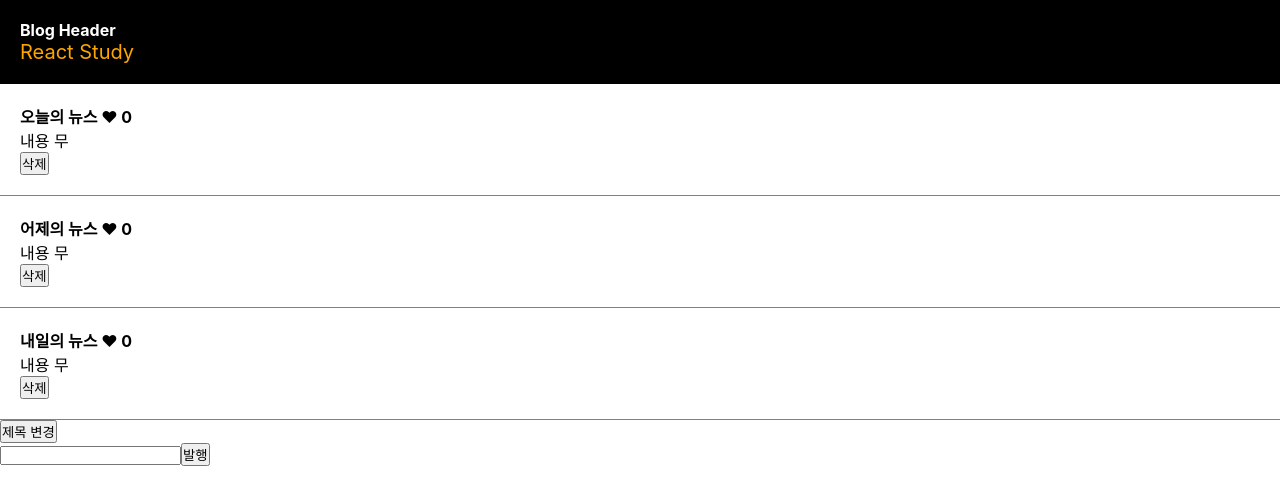
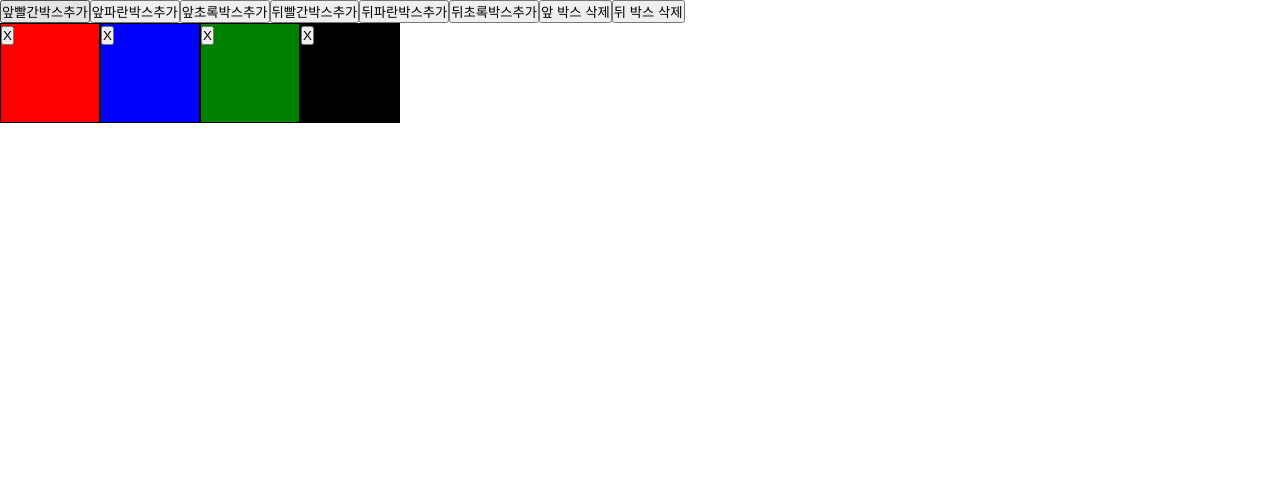
Before and after one commit to Yong-jin/react-study, a React (Create React App) app: page / in a window 1280 px wide. Shown: the top 504 px of the page. Built offline with nearby package versions, Linux system fonts and the light colour scheme.

Commit message:
동적인 삭제 퀴즈

```diff
--- a/src/App.js
+++ b/src/App.js
@@ -10,6 +10,7 @@ import Quiz002 from './practice/Quiz002';
 import NewsBlog from './newsblog/NewsBlog';
 import Quiz003 from './practice/Quiz003';
 import Practice002 from './practice/Practice002';
+import Quiz004 from './practice/Quiz004';
 
 function App() {
 
@@ -21,9 +22,10 @@ function App() {
   //return <Practice001/>;
   // return <Props02 />;
   // return <Quiz002 />;
-  return <NewsBlog/>;
+  // return <NewsBlog/>;
   //return <Quiz003/>;
   //return <Practice002/>;
+  return <Quiz004/>;
 }
 
 export default App;
--- /dev/null
+++ b/src/practice/ColorBox2.js
@@ -0,0 +1,20 @@
+
+function ColorBox(props){
+//function ColorBox({bgColor, boxes, setBoxes}){
+
+    //props = {bgColor: '' , boxes: [], setBoxes: (), index:4}
+
+    return (
+        <div className="box" style={{backgroundColor : props.bgColor}}>
+            <button onClick={()=>{
+
+                let temp = [...props.boxes];
+                temp.splice(props.index, 1);
+                props.setBoxes(temp);
+
+            }}>X</button>
+        </div>
+    )
+}
+
+export default ColorBox;
--- /dev/null
+++ b/src/practice/Quiz004.css
@@ -0,0 +1,22 @@
+.box {
+    width: 100px;
+    height: 100px;
+    border:1px solid black;
+    display: inline-block;
+}
+
+.bg-red {
+    background-color: red;
+}
+
+.bg-green {
+    background-color: green;
+}
+
+.bg-blue {
+    background-color: blue;
+}
+
+.bg-black {
+    background-color: black;
+}
--- /dev/null
+++ b/src/practice/Quiz004.js
@@ -0,0 +1,123 @@
+import ColorBox2 from './ColorBox2';
+import './Quiz004.css';
+import { useState } from 'react';
+
+function Quiz004() {
+
+
+    let [boxes, setBoxes] = useState(['red', 'blue', 'green', 'black']);
+
+    return (
+        <div>
+            <div>
+                <button onClick={() => {
+                    let temp = ['red', ...boxes];
+                    setBoxes(temp);
+                }}>앞빨간박스추가</button>
+                <button onClick={() => {
+                    let temp = ['blue', ...boxes];
+                    setBoxes(temp);
+                }}>앞파란박스추가</button>
+                <button onClick={() => {
+                    let temp = ['green', ...boxes];
+                    setBoxes(temp);
+                }}>앞초록박스추가</button>
+
+                <button onClick={() => {
+                    let temp = [...boxes, 'red'];
+                    setBoxes(temp);
+                }}>뒤빨간박스추가</button>
+                <button onClick={() => {
+                    let temp = [...boxes, 'blue'];
+                    setBoxes(temp);
+                }}>뒤파란박스추가</button>
+                <button onClick={() => {
+                    let temp = [...boxes, 'green'];
+                    setBoxes(temp);
+                }}>뒤초록박스추가</button>
+                <button onClick={() => {
+                    let temp = [...boxes];
+                    temp.shift();
+                    setBoxes(temp);
+                }}>앞 박스 삭제</button>
+                <button onClick={() => {
+                    let temp = [...boxes];
+                    temp.pop();
+                    setBoxes(temp);
+                }}>뒤 박스 삭제</button>
+            </div>
+
+            {
+                //['red', 'blue', 'green', 'black']
+                boxes.map((value, index)=>{
+                    return <ColorBox2 bgColor={value} boxes={boxes} setBoxes={setBoxes} index={index}/>
+                })
+            }
+
+        </div>
+    );
+
+    /*
+    let [boxes, setBoxes] = useState(
+        [<div className="box bg-red"></div>,
+        <div className="box bg-blue"></div>,
+        <div className="box bg-green"></div>,
+        <div className="box bg-black"></div>]
+    );
+
+    return (
+        <div>
+            <div>
+                <button onClick={() => {
+                    let temp = [...boxes];
+                    temp.unshift(<div className="box bg-red"></div>);
+                    setBoxes(temp);
+                }}>앞빨간박스추가</button>
+                <button onClick={() => {
+                    let temp = [...boxes];
+                    temp.unshift(<div className="box bg-blue"></div>);
+                    setBoxes(temp);
+                }}>앞파란박스추가</button>
+                <button onClick={() => {
+                    let temp = [...boxes];
+                    temp.unshift(<div className="box bg-green"></div>);
+                    setBoxes(temp);
+                }}>앞초록박스추가</button>
+
+                <button onClick={() => {
+                    let temp = [...boxes];
+                    temp.push(<div className="box bg-red"></div>);
+                    setBoxes(temp);
+                }}>뒤빨간박스추가</button>
+                <button onClick={() => {
+                    let temp = [...boxes];
+                    temp.push(<div className="box bg-blue"></div>);
+                    setBoxes(temp);
+                }}>뒤파란박스추가</button>
+                <button onClick={() => {
+                    let temp = [...boxes];
+                    temp.push(<div className="box bg-green"></div>);
+                    setBoxes(temp);
+                }}>뒤초록박스추가</button>
+                <button onClick={() => {
+                    let temp = [...boxes];
+                    temp.shift();
+                    setBoxes(temp);
+                }}>앞 박스 삭제</button>
+                <button onClick={() => {
+                    let temp = [...boxes];
+                    temp.pop();
+                    setBoxes(temp);
+                }}>뒤 박스 삭제</button>
+            </div>
+
+            {
+                boxes
+            }
+
+        </div>
+    );
+    */
+}
+
+export default Quiz004;
```
